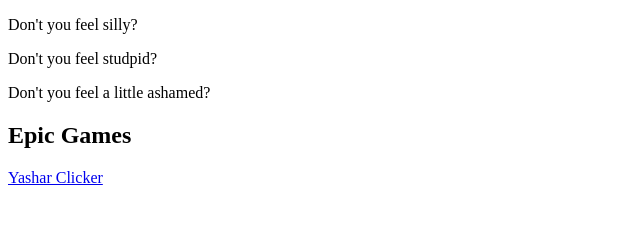
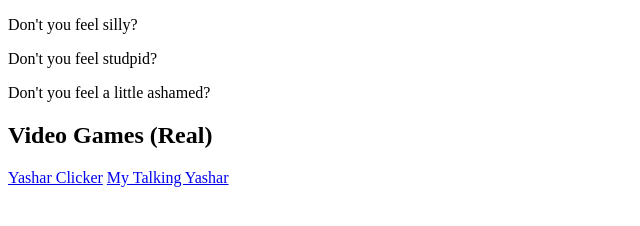
Before and after one commit to Garlic3419/mcproco.github.io, a plain HTML site: page index.html in a window 1280 px wide. Shown: the whole page, without its empty margins (0-640 px from the left). Drawn offline with Linux system fonts and the light colour scheme.

Commit message:
Update index.html

```diff
--- a/index.html
+++ b/index.html
@@ -8,6 +8,7 @@
   <p>Don't you feel silly?</p>
   <p>Don't you feel studpid?</p>
   <p>Don't you feel a little ashamed?</p>
-  <h2>Epic Games</h2>
+  <h2>Video Games (Real)</h2>
   <a href="YC.html"> Yashar Clicker</a>
+  <a href="MTY.html"> My Talking Yashar</a>
 </body
```
